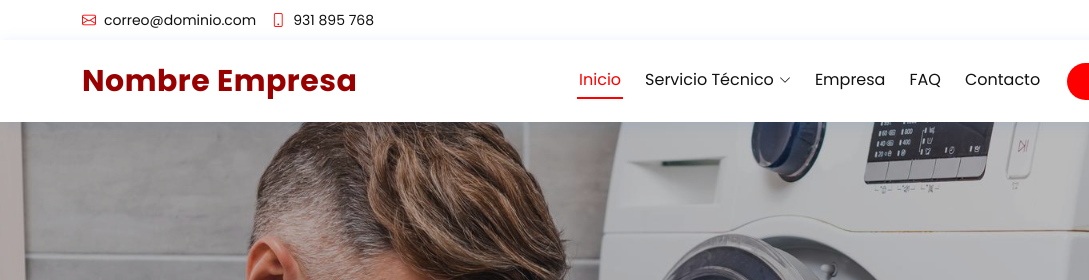
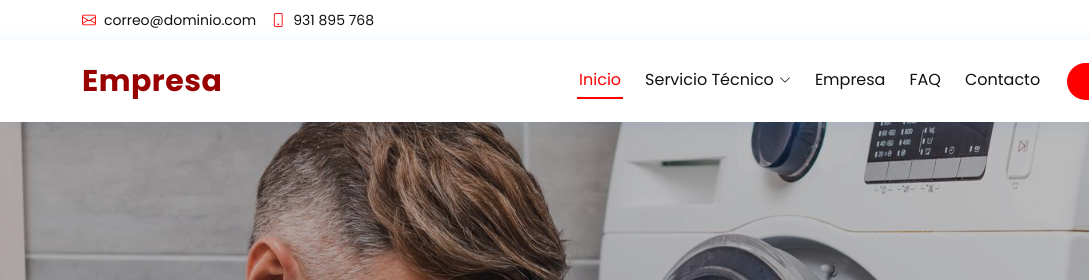
Before and after one commit to homeassistanceSL/servicio-autorizado-barcelona.net, a website: page index.html in a window 1280 px wide. Shown: the top 280 px of the page, 0-1089 px from the left. Drawn offline with nearby package versions, Linux system fonts and the light colour scheme.

Commit message:
cambio logo

```diff
--- a/index.html
+++ b/index.html
@@ -113,7 +113,7 @@
   <header id="header" class="fixed-top">
     <div class="container d-flex align-items-center">
 
-      <h1 class="logo me-auto"><a href="index.html">Nombre Empresa</a></h1>
+      <div class="logo me-auto"><a href="index.html">Empresa</a></div>
       <!-- <a href="index.html" class="logo me-auto"><img src="assets/img/logo.png" alt="" class="img-fluid"></a>-->
 
       <nav id="navbar" class="navbar order-last order-lg-0">
```
